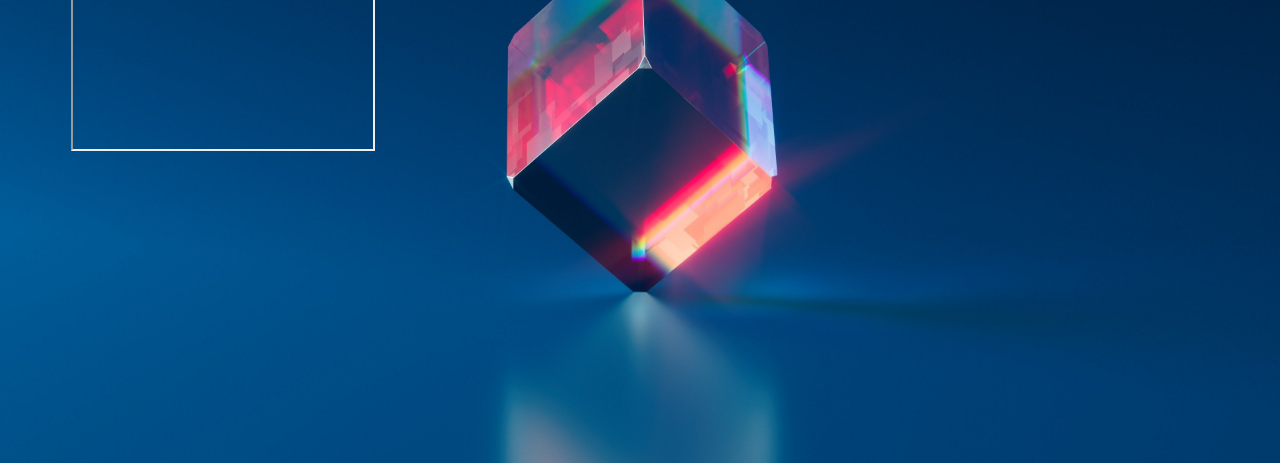
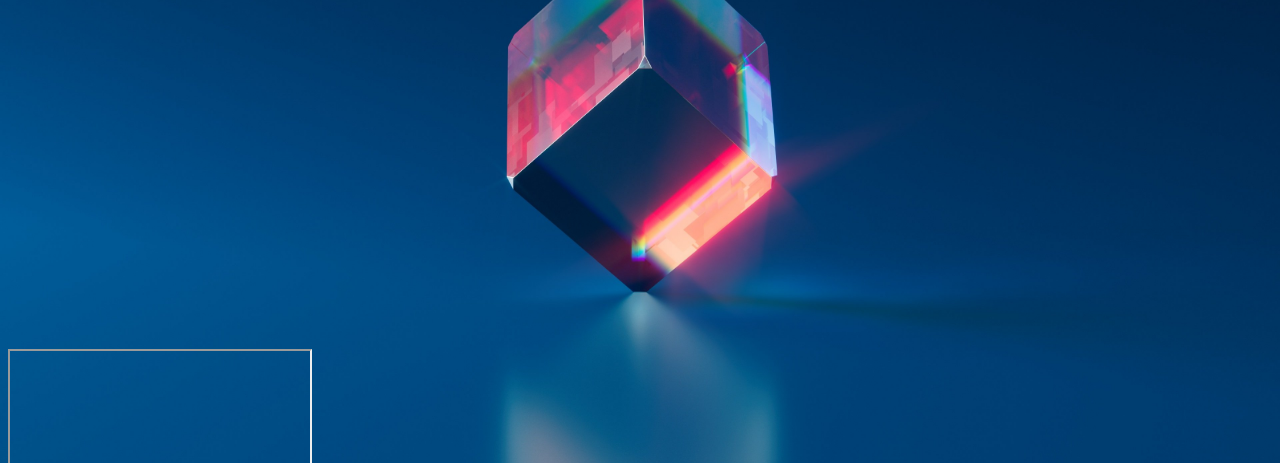
Before and after one commit to xxjingyi/xxjingyi.github.io, a plain HTML site: page index.html in a window 1280 px wide. Shown: the part 337-800 px from the top of the page. Drawn offline with Linux system fonts and the light colour scheme; a web font is replaced by a local one.

Commit message:
Update style.css

```diff
--- a/css/style.css
+++ b/css/style.css
@@ -36,8 +36,8 @@ button{
 }
 
 #down{
-    margin-left: 5%;
-    margin-right: 5%;
+    bottom: -5%;
+    position: fixed;
 }
 
 .q{
```
